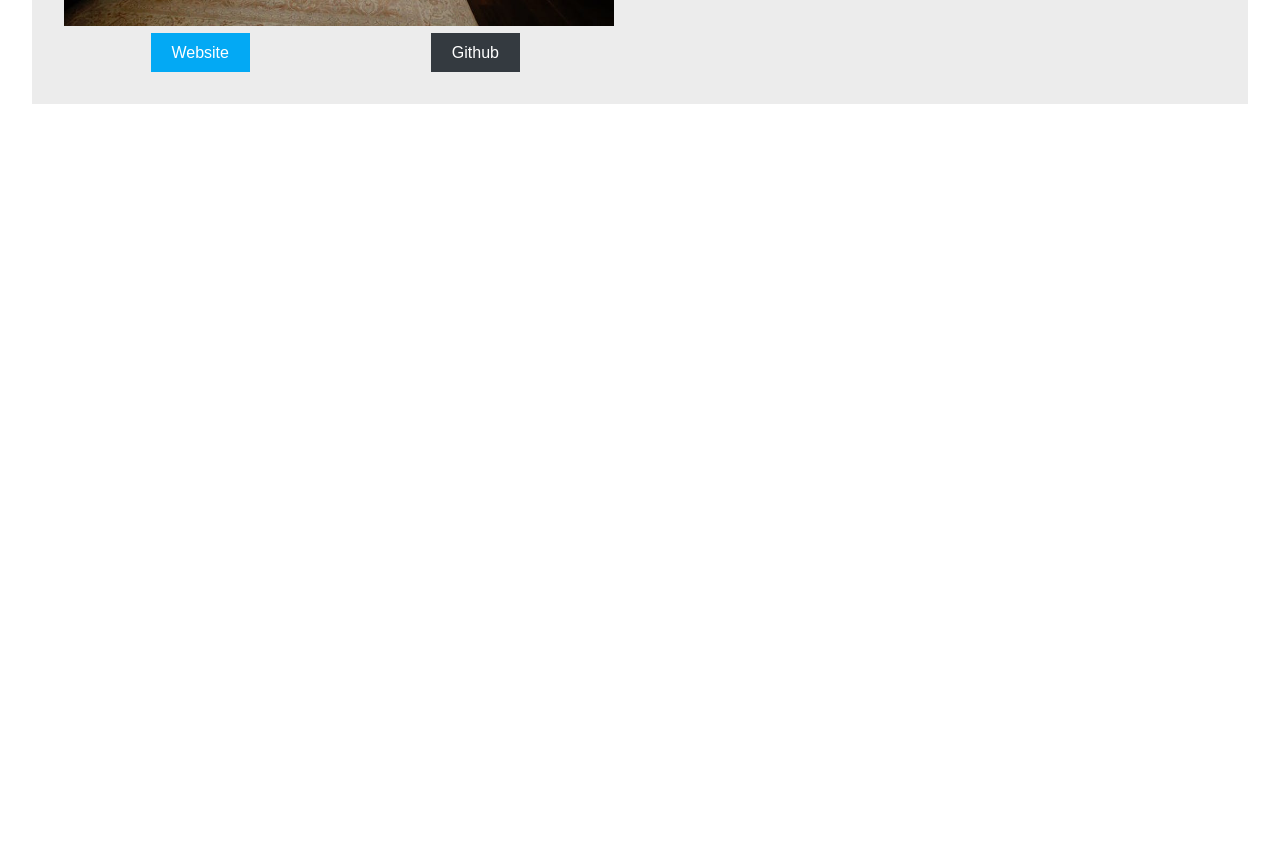
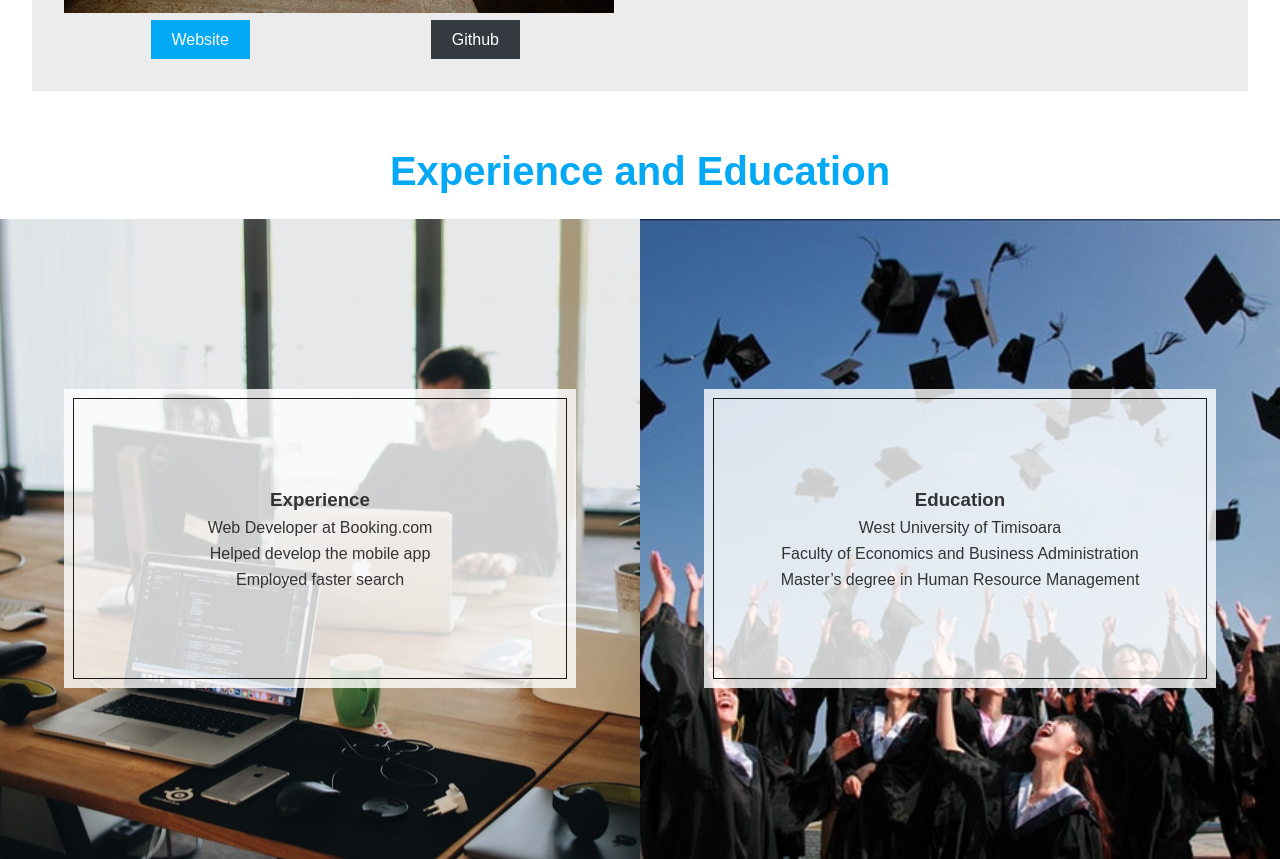
Before and after one commit to SelariuAlex/developers, a React (Create React App) app in the folder client/: page / in a window 1280 px wide. Shown: the part 1360-2219 px from the top of the page. Before the commit the page ends 1520 px from the top, so only its background shows below. Built offline with nearby package versions, Linux system fonts and the light colour scheme; no server answers.

Commit message:
add experience and education to landing page

```diff
--- /dev/null
+++ b/client/src/components/layout/Landing/ExperienceLanding/ExperienceLanding.component.js
@@ -0,0 +1,26 @@
+import React from "react";
+
+import "./ExperienceLanding.styles.css";
+
+export const ExperienceLanding = () => {
+  return (
+    <div className="experience">
+      <section className="experience__bg">
+        <div className="experience__bg--text">
+          <h3>Experience</h3>
+          <p>Web Developer at Booking.com</p>
+          <p>Helped develop the mobile app</p>
+          <p>Employed faster search</p>
+        </div>
+      </section>
+      <section className="education__bg">
+        <div className="experience__bg--text">
+          <h3>Education</h3>
+          <p>West University of Timisoara</p>
+          <p>Faculty of Economics and Business Administration</p>
+          <p>Master’s degree in Human Resource Management</p>
+        </div>
+      </section>
+    </div>
+  );
+};
--- /dev/null
+++ b/client/src/components/layout/Landing/ExperienceLanding/ExperienceLanding.styles.css
@@ -0,0 +1,43 @@
+.experience {
+  display: block;
+}
+
+.experience__bg {
+  background: url("../../../../img/experience.jpg") no-repeat center
+    center/cover;
+  display: flex;
+  align-items: center;
+  justify-content: center;
+}
+
+.education__bg {
+  background: url("../../../../img/education.jpg") no-repeat center center/cover;
+  display: flex;
+  align-items: center;
+  justify-content: center;
+}
+
+.experience__bg--text {
+  flex: 0 0 80%;
+  text-align: center;
+  padding: 6rem 0;
+  margin: 4rem auto;
+  outline: 1px solid #191919;
+  outline-offset: -10px;
+  background: rgba(255, 255, 255, 0.8);
+}
+
+@media (min-width: 1000px) {
+  .experience {
+    display: flex;
+    height: 80vh;
+  }
+
+  .education__bg {
+    width: 50vw;
+  }
+
+  .experience__bg {
+    width: 50vw;
+  }
+}
--- a/client/src/components/layout/Landing/Landing.component.js
+++ b/client/src/components/layout/Landing/Landing.component.js
@@ -3,6 +3,7 @@ import { Link, Redirect } from "react-router-dom";
 import { connect } from "react-redux";
 import PropTypes from "prop-types";
 import { ProjectsLanding } from "./ProjectsLanding/ProjectsLanding.component";
+import { ExperienceLanding } from "./ExperienceLanding/ExperienceLanding.component";
 
 import "./landing.styles.css";
 
@@ -33,6 +34,8 @@ const Landing = ({ isAuthenticated }) => {
         </div>
       </section>
       <ProjectsLanding />
+      <h2 className="project__title">Experience and Education</h2>
+      <ExperienceLanding />
     </div>
   );
 };
--- a/client/src/components/layout/Landing/ProjectsLanding/ProjectsLanding.styles.css
+++ b/client/src/components/layout/Landing/ProjectsLanding/ProjectsLanding.styles.css
@@ -1,7 +1,3 @@
-.project {
-  height: 90vh;
-}
-
 .project__container {
   background-color: rgb(236, 236, 236);
   margin: 2rem;
@@ -44,7 +40,7 @@
 
 @media (min-width: 1000px) {
   .project__title {
-    font-size: 3rem;
+    font-size: 2.5rem;
   }
 
   .project__container {
```
Also changed, not shown: client/src/img/education.jpg (added), client/src/img/experience.jpg (added).
